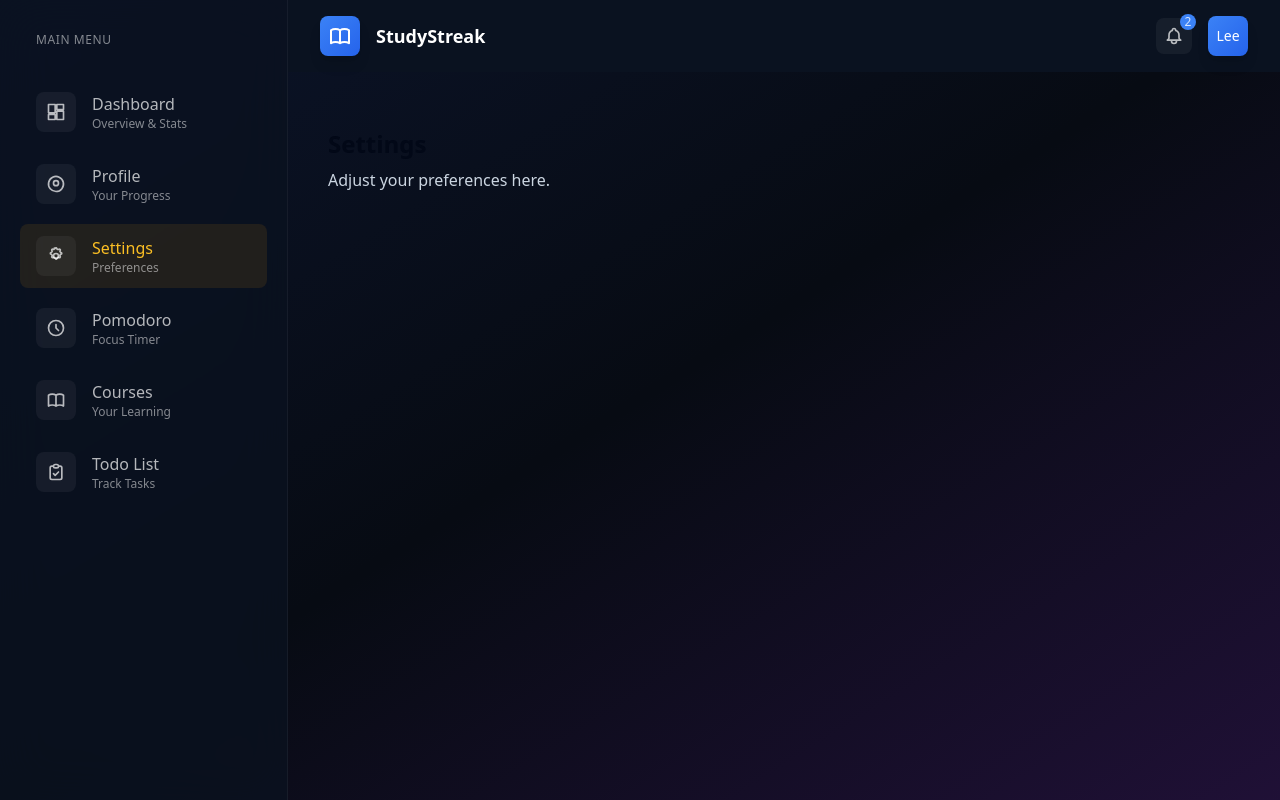
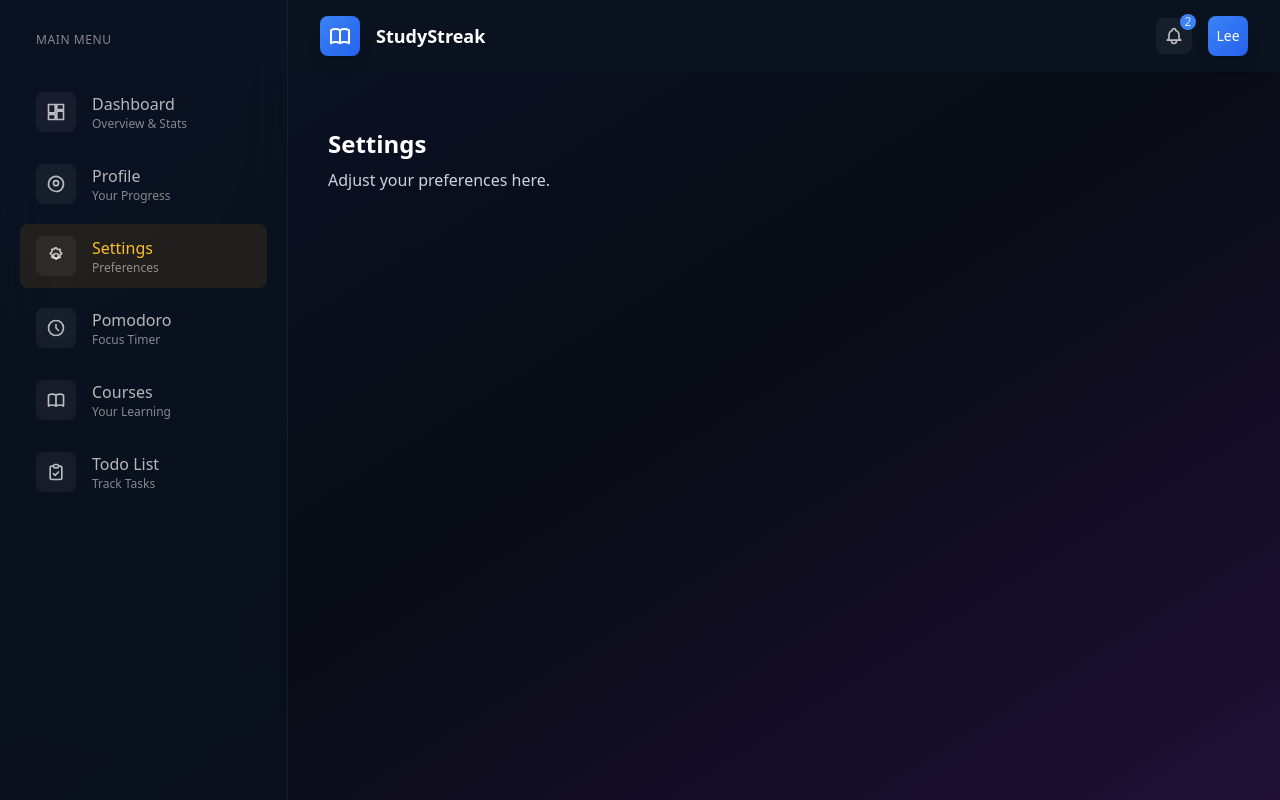
Before and after one commit to gableee/Studystreak, a React (Vite) app in the folder studystreak/: page /settings in a window 1280 px wide. Built offline with nearby package versions, Linux system fonts and the light colour scheme.

Commit message:
Text white

```diff
--- a/studystreak/src/Features/Profile/Profile.tsx
+++ b/studystreak/src/Features/Profile/Profile.tsx
@@ -1,7 +1,7 @@
 export default function Profile() {
   return (
     <section className="p-4">
-      <h2 className="text-2xl font-bold mb-2">Profile</h2>
+      <h2 className="text-2xl font-bold mb-2 text-white">Profile</h2>
       <p className="text-slate-300">Manage your profile settings.</p>
     </section>
   );
--- a/studystreak/src/Features/Settings/Settings.tsx
+++ b/studystreak/src/Features/Settings/Settings.tsx
@@ -1,7 +1,7 @@
 export default function Settings() {
   return (
     <section className="p-4">
-      <h2 className="text-2xl font-bold mb-2">Settings</h2>
+      <h2 className="text-2xl font-bold mb-2 text-white">Settings</h2>
       <p className="text-slate-300">Adjust your preferences here.</p>
     </section>
   );
```
